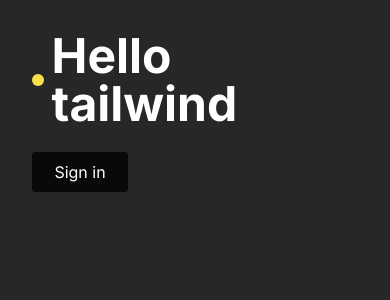
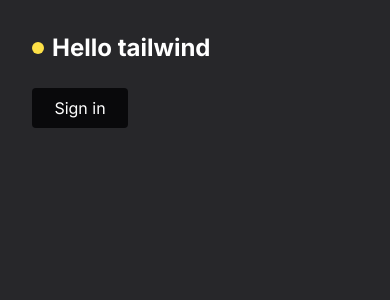
Before and after one commit to lucasgomesmatos/tailwind-next, a Next.js app: page / in a window 390 px wide. Shown: the top 300 px of the page. Built offline with nearby package versions, Linux system fonts and the light colour scheme.

Commit message:
feat: media queries

```diff
--- a/src/app/page.tsx
+++ b/src/app/page.tsx
@@ -1,7 +1,7 @@
 export default function Home() {
   return (
     <div className="p-8 flex flex-col gap-6">
-      <h1 className="flex gap-2 items-center font-bold  text-5xl before:size-3 before:rounded-full before:bg-yellow-300 before:flex">
+      <h1 className="flex gap-2 items-center font-bold  text-2xl md:text-5xl before:size-3 before:rounded-full before:bg-yellow-300 before:flex">
         Hello tailwind
       </h1>
 
```
